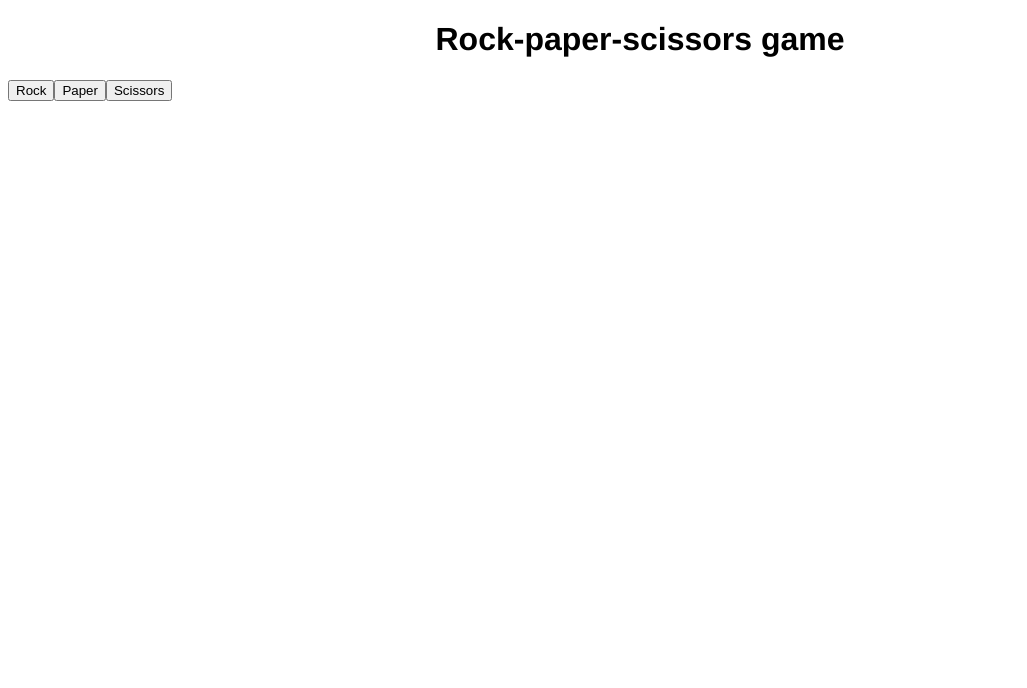
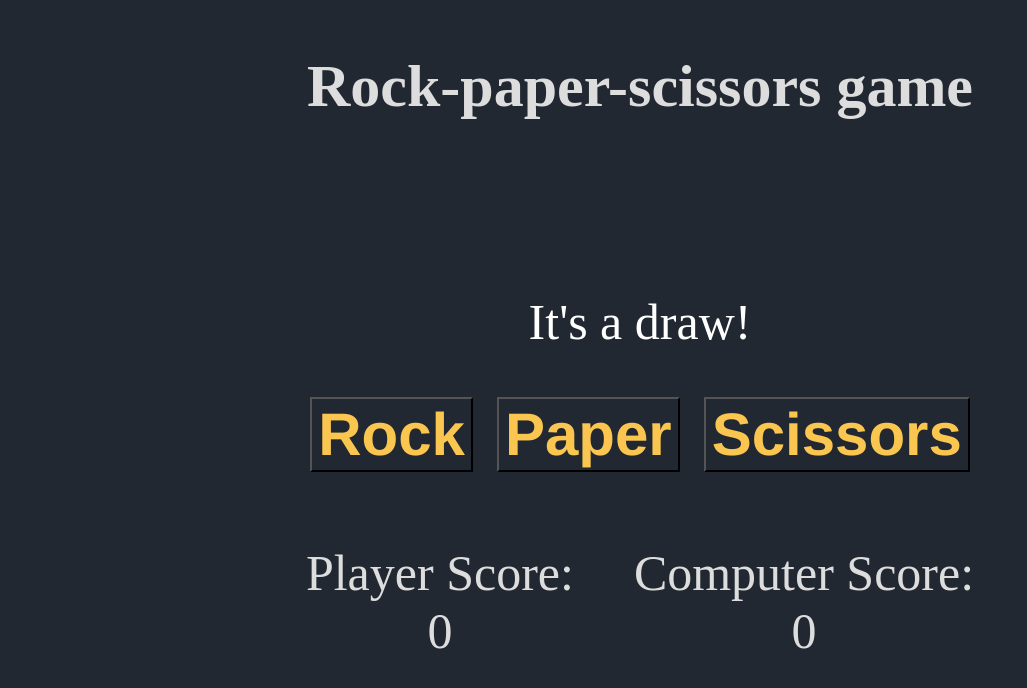
Before and after one commit to kirsalfetnik/rock-paper-scissors, a plain HTML site: page index.html in a window 1280 px wide. Both pictures are taken after a click on the button "Rock". Shown: the whole page, without its empty margins (0-1027 px from the left). Drawn offline with Linux system fonts and the light colour scheme.

Commit message:
Add a score system to the game

```diff
--- a/app.js
+++ b/app.js
@@ -1,3 +1,9 @@
+let playerScore = 0;
+let computerScore = 0;
+const info = document.querySelector("#info");
+const textPlayer = document.querySelector("#scorePlayer");
+const textComputer = document.querySelector("#scoreComputer");
+
 function playerPlay() {
     let result = prompt("Make a choice:").toUpperCase();
 
@@ -19,31 +25,31 @@ function playRound(playerSelection) {
 
     if (playerSelection === "ROCK") {
         if (computerSelection === "ROCK") {
-            return("It's a draw!");
+            return ["It's a draw!"];
         } else if (computerSelection === "PAPER") {
-            return("You lose! Paper beats Rock");
+            return ["You lose! Paper beats Rock", computerScore++];
         } else {
-            return("You win! Rock beats Scissors");
+            return ["You win! Rock beats Scissors", playerScore++];
         }
     }
 
     if (playerSelection === "PAPER") {
         if (computerSelection === "ROCK") {
-            return("You win! Paper beats Rock");
+            return ["You win! Paper beats Rock", playerScore++];
         } else if (computerSelection === "PAPER") {
-            return("It's a draw!");
+            return ["It's a draw!"];
         } else {
-            return("You lose! Scissors beat Paper");
+            return ["You lose! Scissors beat Paper", computerScore++];
         }
     }
 
     if (playerSelection === "SCISSORS") {
         if (computerSelection === "ROCK") {
-            return("You lose! Rock beats Scissors");
+            return ["You lose! Rock beats Scissors", computerScore++];
         } else if (computerSelection === "PAPER") {
-            return("You win! Scissors beat Paper");
+            return ["You win! Scissors beat Paper", playerScore++];
         } else {
-            return("It's a draw!");
+            return ["It's a draw!"];
         }
     }
 
@@ -52,15 +58,22 @@ function playRound(playerSelection) {
 
 const btnRock = document.querySelector('#rock');
 btnRock.addEventListener('click', function() {
-    console.log(playRound("ROCK"));
+    info.textContent = playRound("ROCK")[0];
+    textPlayer.textContent = playerScore;
+    textComputer.textContent = computerScore;
+
 })
 
 const btnPaper = document.querySelector('#paper');
 btnPaper.addEventListener('click', function() {
-    console.log(playRound("PAPER"));
+    info.textContent = playRound("PAPER")[0];
+    textPlayer.textContent = playerScore;
+    textComputer.textContent = computerScore;
 })
 
 const btnScissors = document.querySelector('#scissors');
 btnScissors.addEventListener('click', function() {
-    console.log(playRound("SCISSORS"));
+    info.textContent = playRound("SCISSORS")[0];
+    textPlayer.textContent = playerScore;
+    textComputer.textContent = computerScore;
 })
--- a/index.html
+++ b/index.html
@@ -11,11 +11,25 @@
 
         <h1>Rock-paper-scissors game</h1>
 
+        <div id="info">Make your choice!</div>
+
         <div class="container1">
             <button id="rock">Rock</button>
             <button id="paper">Paper</button>
             <button id="scissors">Scissors</button>
         </div>
 
+        <div class="container2">
+            <div class="subcontainer1">
+                <div>Player Score:</div>
+                <div id="scorePlayer">0</div>
+            </div>
+
+            <div class="subcontainer2">
+                <div>Computer Score:</div>
+                <div id="scoreComputer">0</div>
+            </div>
+        </div>
+
     </body>
 </html>
--- a/style.css
+++ b/style.css
@@ -1,11 +1,55 @@
 body {
-    font-family: "Helvetica", sans-serif;
+    font-family: "Times New Roman", sans-serif;
+    background: #222831;
+    color: #ddd;
 }
 
 h1 {
+    font-size: 60px;
     text-align: center;
+    padding: 12px;
+    margin-bottom: 160px;
+}
+
+#info {
+    font-size: 50px;
+    text-align: center;
+    margin-bottom: 30px;
+    color: white;
 }
 
 .container1 {
     display: flex;
+    justify-content: center;
+    padding: 16px;
+    margin-bottom: 40px;
+    gap: 24px;
 }
+
+button {
+    font-weight: bold;
+    font-family: "Helvetica", sans-serif;
+    font-size: 60px;
+    color: #fac650;
+    background: #222831;
+}
+
+.container2 {
+    display: flex;
+    justify-content: center;
+    font-size: 50px;
+    gap: 60px;
+    padding: 16px;
+}
+
+.subcontainer1 {
+    display: flex;
+    flex-direction: column;
+    align-items: center;
+}
+
+.subcontainer2 {
+    display: flex;
+    flex-direction: column;
+    align-items: center;
+}
```
